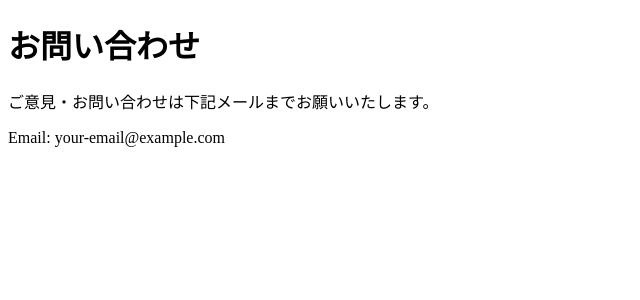
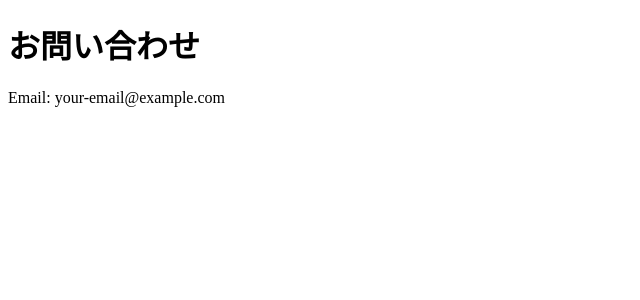
Before and after one commit to ztongkou431-code/youtube-trend, a Next.js app: page /contact in a window 1280 px wide. Shown: the top 300 px of the page, without its empty margins (0-640 px from the left). Built offline with nearby package versions, Linux system fonts and the light colour scheme.

Commit message:
full reset clean fix

```diff
--- a/app/contact/page.tsx
+++ b/app/contact/page.tsx
@@ -2,11 +2,6 @@ export default function Contact() {
   return (
     <main>
       <h1>お問い合わせ</h1>
-
-      <p>
-        ご意見・お問い合わせは下記メールまでお願いいたします。
-      </p>
-
       <p>Email: your-email@example.com</p>
     </main>
   );
--- a/app/globals.css
+++ b/app/globals.css
@@ -1,5 +1,4 @@
 body {
   margin: 0;
   padding: 0;
-  font-family: sans-serif;
 }
--- a/app/layout.tsx
+++ b/app/layout.tsx
@@ -1,15 +1,11 @@
-import React from "react";
-
 export default function RootLayout({
   children,
 }: {
-  children: React.ReactNode
+  children: React.ReactNode;
 }) {
   return (
-    <html lang="ja">
-      <body>
-        {children}
-      </body>
+    <html>
+      <body>{children}</body>
     </html>
-  )
+  );
 }
```
Also changed, not shown: app/privacy/page.tsx (+8 -0 lines).
